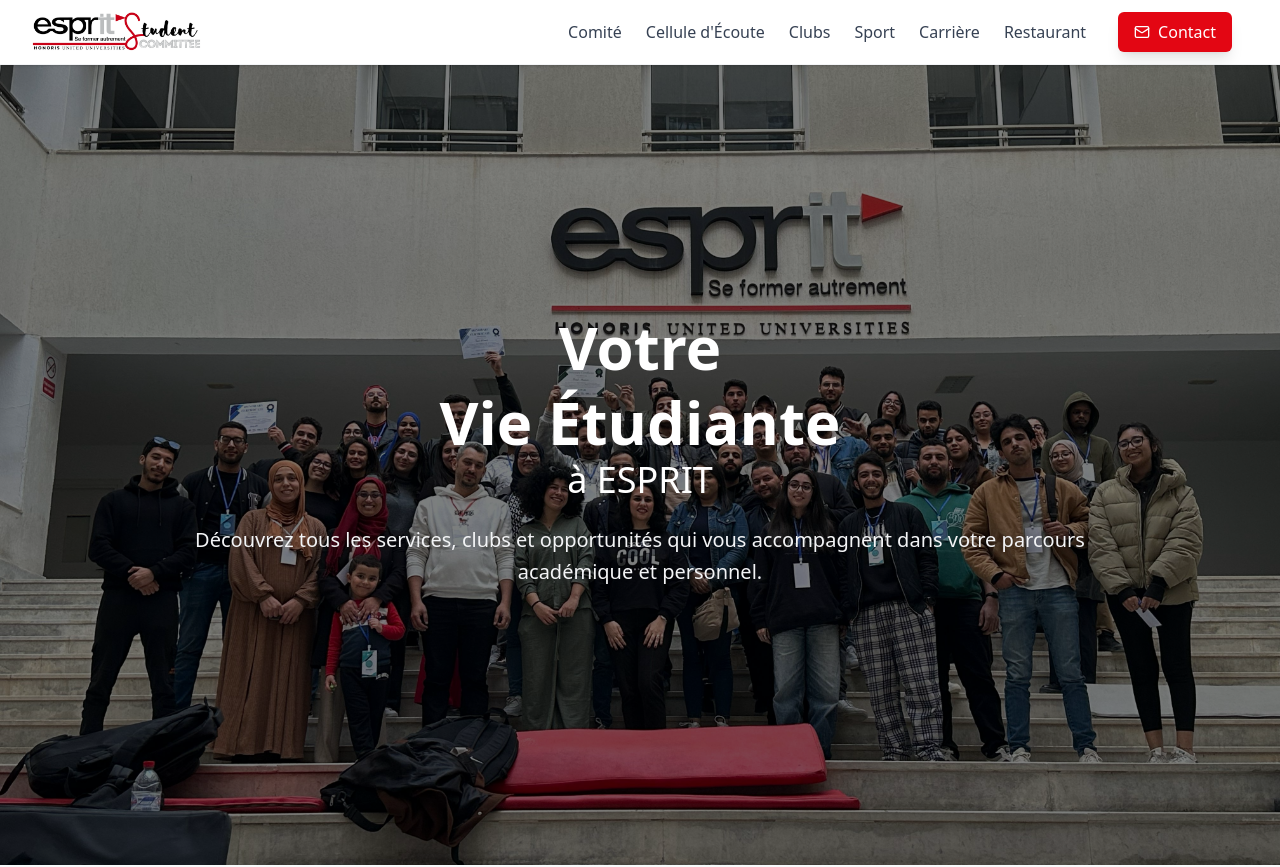
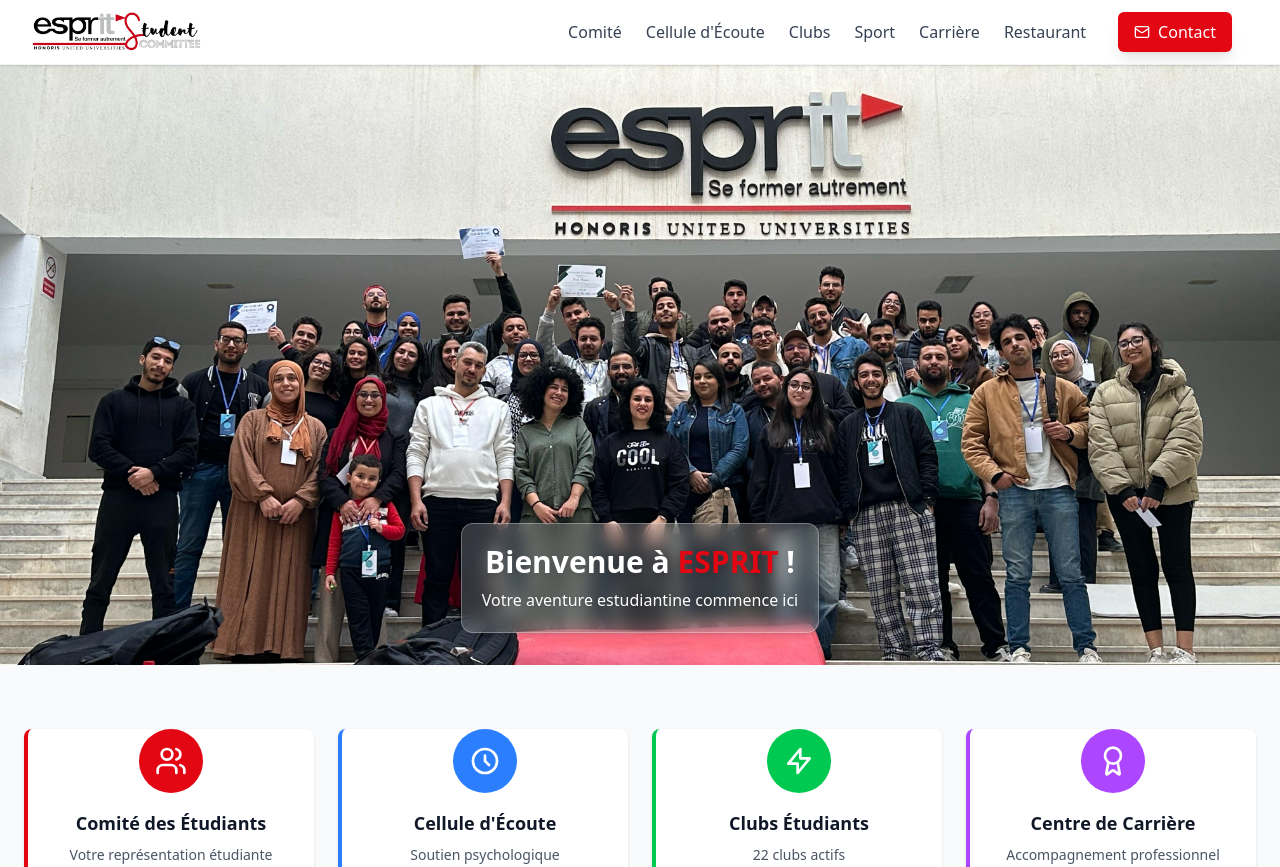
Before and after one commit to malekjendoubi21/esprit-student, a React (Vite) app: page / in a window 1280 px wide. Shown: the top 867 px of the page. Built offline with nearby package versions, Linux system fonts and the light colour scheme.

Commit message:
home page correction

```diff
--- a/src/pages/home.jsx
+++ b/src/pages/home.jsx
@@ -284,22 +284,25 @@
         )}
       </header>
 
-      {/* Enhanced Hero Section */}
-      <section className="relative text-white overflow-hidden min-h-screen flex items-center" style={{backgroundImage: "url('/images/home.jpg')", backgroundSize: 'cover', backgroundPosition: 'center', backgroundRepeat: 'no-repeat'}}>
-        <div className="absolute inset-0 bg-black/50"></div>
-
-        <div className="relative w-full px-6 py-20">
-          <div className="w-full max-w-4xl mx-auto text-center">
 
 
-            <h1 className="text-4xl md:text-6xl font-bold mb-6 leading-tight">
-              Votre
-              <span className="block text-white">Vie Étudiante</span>
-              <span className="block text-3xl md:text-4xl font-normal">à ESPRIT</span>
+      {/* Modern Image Section */}
+      <section className="relative h-[600px] overflow-hidden">
+        <div
+          className="absolute inset-0 bg-cover bg-center"
+          style={{
+            backgroundImage: "url('/images/home.jpg')"
+          }}
+        ></div>
+
+        {/* Message d'accueil */}
+        <div className="absolute bottom-8 left-0 right-0 flex justify-center">
+          <div className="bg-white/20 backdrop-blur-sm rounded-xl p-5 max-w-xl text-center border border-white/30 shadow-md">
+            <h1 className="text-2xl md:text-3xl font-bold text-white mb-2 drop-shadow-md">
+              Bienvenue à <span className="text-[#E30613]">ESPRIT</span> !
             </h1>
-
-            <p className="text-xl mb-8 text-gray-100 leading-relaxed">
-              Découvrez tous les services, clubs et opportunités qui vous accompagnent dans votre parcours académique et personnel.
+            <p className="text-base text-white drop-shadow">
+              Votre aventure estudiantine commence ici
             </p>
           </div>
         </div>
```
